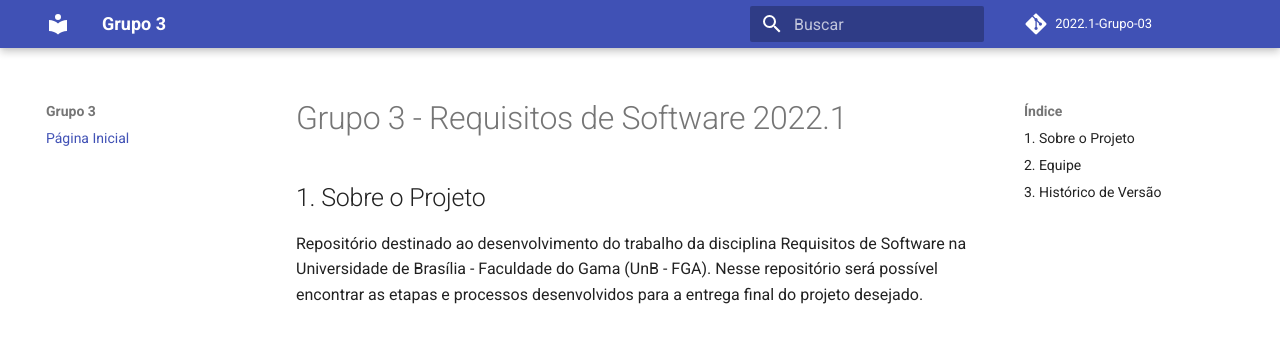
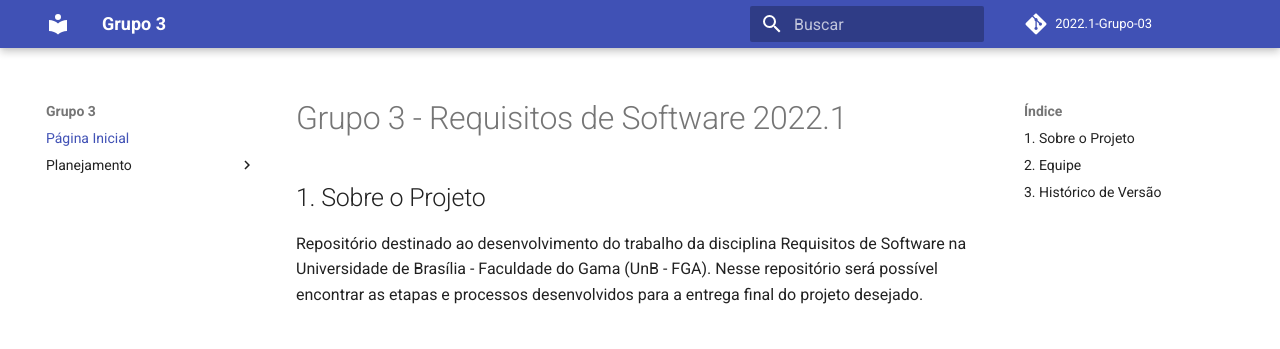
Before and after one commit to Requisitos-de-Software/2022.1-Youtube, an MkDocs documentation site: the page built from docs/index.md, in a window 1280 px wide. Shown: the top 349 px of the page. Built offline with MkDocs 1.6.1 and Material for MkDocs 9.7.7, drawn with Linux system fonts in a browser that asks for light colours; comment, search, counter and statistics services are not loaded.

Commit message:
ferramentas do projeto

```diff
--- a/mkdocs.yml
+++ b/mkdocs.yml
@@ -9,3 +9,5 @@ theme:
 
 nav:
   - Página Inicial: index.md
+  - Planejamento:
+    - Ferramentas: planejamento/ferramentas.md
```
